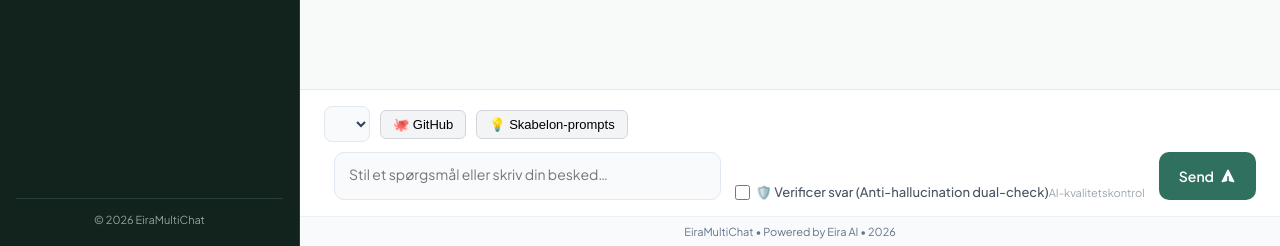
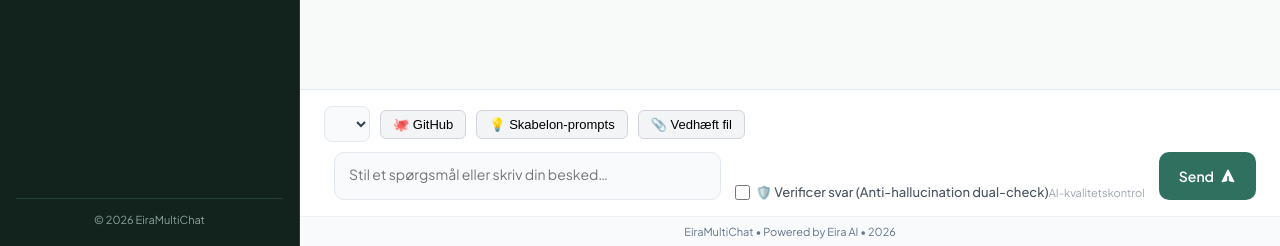
Before and after one commit to smoeberg/aimultichat, a PHP site: page /index.php in a window 1280 px wide. Shown: the part 554-800 px from the top of the page. Run offline with PHP 8.4, Linux system fonts and the light colour scheme; the visitor is signed in with stand-in values (Sample User, id 1); data comes from the database, SQL or seed files in the repository; data that the repository does not hold is empty.

Commit message:
Add file upload button and UI integration to user chat frontend

```diff
--- a/public/index.php
+++ b/public/index.php
@@ -202,6 +202,12 @@ $csrf = $_SESSION['csrf_token'];
                             💡 Skabelon-prompts
                         </button>
                     </div>
+                    <div>
+                        <button type="button" id="uploadFileBtn" class="btn-secondary" style="background:#f3f4f6; border:1px solid #d1d5db; padding:6px 12px; border-radius:6px; cursor:pointer; font-size:13px; font-weight:500; display:inline-flex; align-items:center; gap:6px; white-space:nowrap;" title="Vedhæft dokument (PDF, Word, TXT, CSV)">
+                            📎 Vedhæft fil
+                        </button>
+                        <input type="file" id="chatFileInput" name="file" style="display: none;" accept=".pdf,.docx,.txt,.csv">
+                    </div>
                 </div>
 
                 <div class="input-box-row">
```
